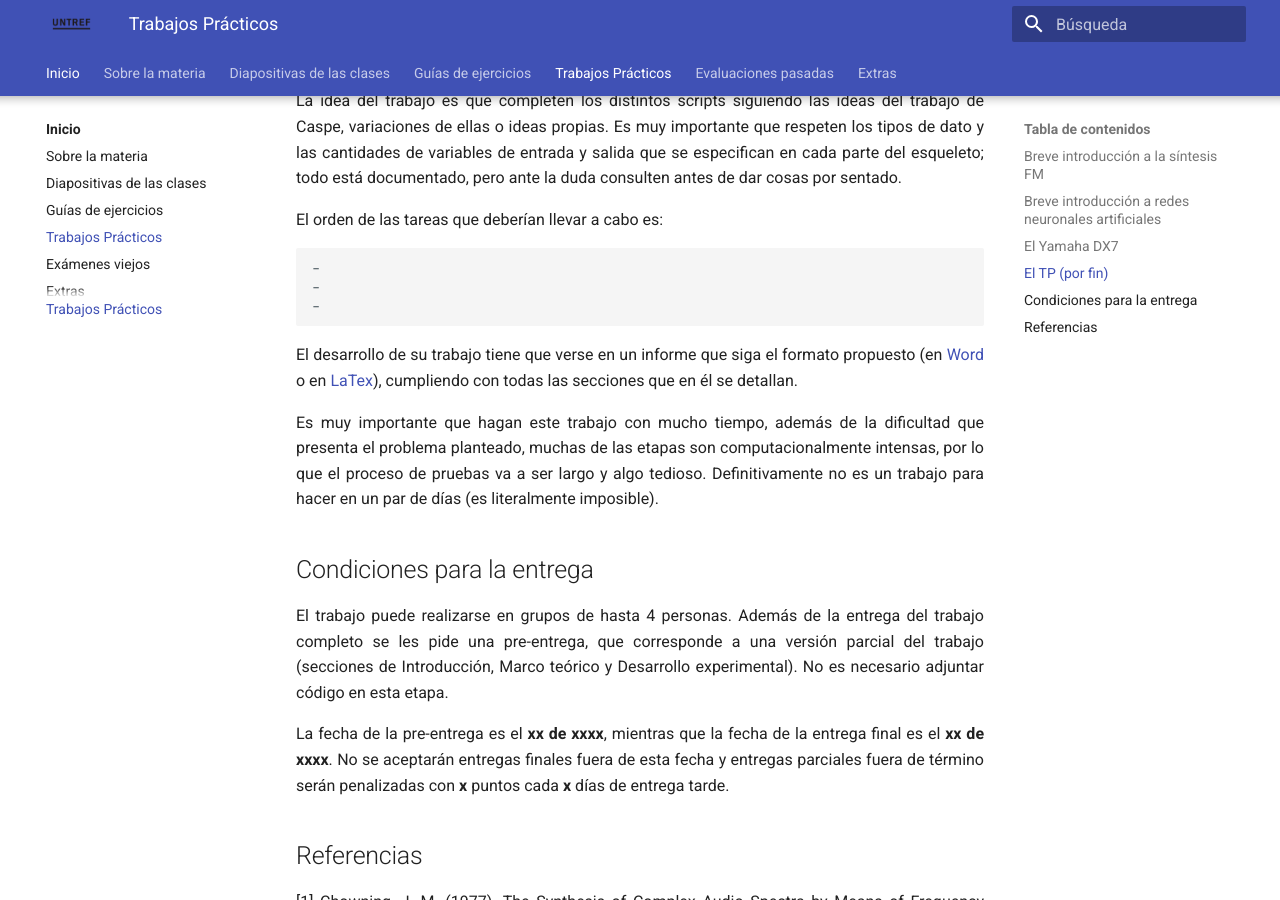
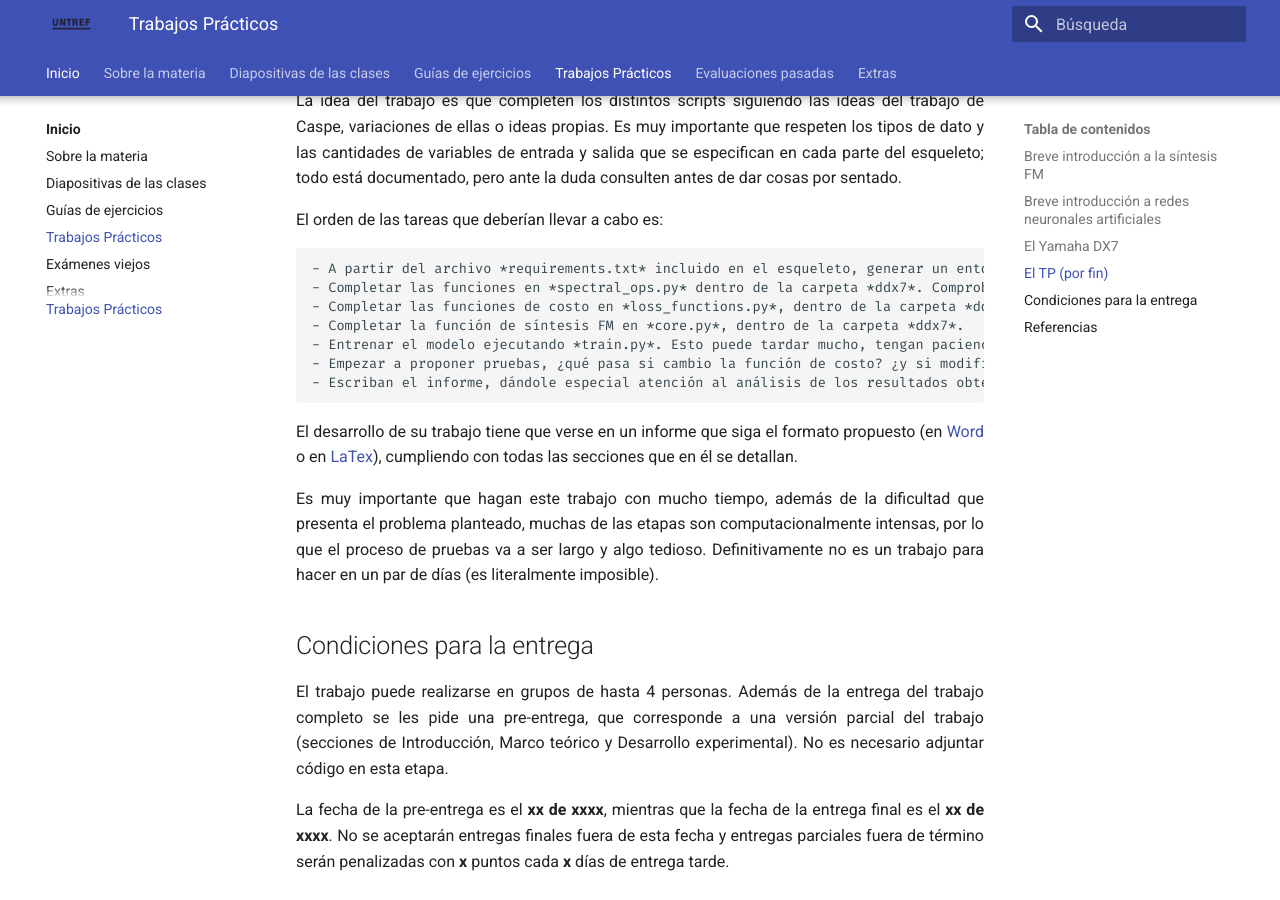
Before and after one commit to pdsuntref/pdsuntref.github.io, an MkDocs documentation site: the page built from docs/tps/README.md, in a window 1280 px wide and 900 px high, scrolled down 4894 px. Built offline with MkDocs 1.6.1 and Material for MkDocs 9.7.7, drawn with Linux system fonts in a browser that asks for light colours; nearby versions of some CDN libraries; library files that are not in the unit come from our copies.

Commit message:
Actualización TP

```diff
--- a/docs/tps/README.md
+++ b/docs/tps/README.md
@@ -61,9 +61,13 @@ La idea del trabajo es que completen los distintos scripts siguiendo las ideas d
 
 El orden de las tareas que deberían llevar a cabo es:
 
-    -
-    -
-    -
+    - A partir del archivo *requirements.txt* incluido en el esqueleto, generar un entorno de conda para poder tener instaladas las librerías necesarias para el trabajo. Si llegan a necesitar otras librerías, avisen. Esto lo pueden hacer con el comando *conda install --file requirements.txt*
+    - Completar las funciones en *spectral_ops.py* dentro de la carpeta *ddx7*. Comprobar su correcto funcionamiento y luego generar los datos corriendo el archivo *create_data.py* en la carpeta *dataset*.
+    - Completar las funciones de costo en *loss_functions.py*, dentro de la carpeta *ddx7*.
+    - Completar la función de síntesis FM en *core.py*, dentro de la carpeta *ddx7*.
+    - Entrenar el modelo ejecutando *train.py*. Esto puede tardar mucho, tengan paciencia. Una vez que termine, escuchen los archivos generados en la carpeta *xx* y verifiquen que tengan sentido.
+    - Empezar a proponer pruebas, ¿qué pasa si cambio la función de costo? ¿y si modifico el algoritmo para encontrar la frecuencia fundamental del audio? ¿la ponderación A propuesta en el cálculo de loudness aporta algo útil? Vayan cambiando bloques del modelo y entrenando distintas versiones, estudiando cómo varían los resultados en cada una de ellas. Propongan alguna métrica que permita analizar qué tan parecida es la señal estimada por el sistema a la señal de referencia.
+    - Escriban el informe, dándole especial atención al análisis de los resultados obtenidos en las distintas pruebas que realicen.
 
 El desarrollo de su trabajo tiene que verse en un informe que siga el formato propuesto (en [Word](https://docs.google.com/document/d/1XwUWKWTRPKlJPzpGfd20riz-uNmUvYBx/edit?usp=drive_link&ouid=109118869525257004528&rtpof=true&sd=true) o en [LaTex](https://drive.google.com/file/d/12xZTOi8-OQKFwEuPdAjPenD1G1w3OghP/view?usp=drive_link)), cumpliendo con todas las secciones que en él se detallan.
 
```
Also changed, not shown: 4 other files.
